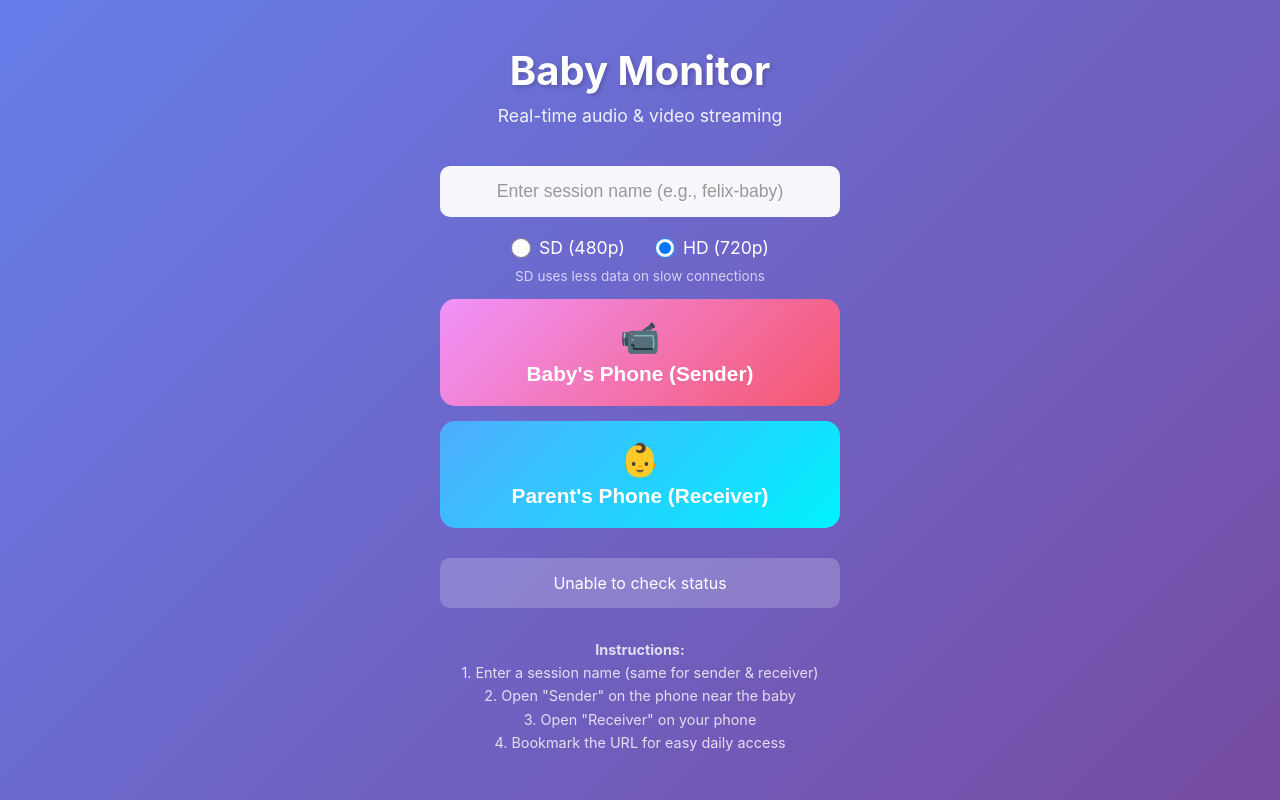
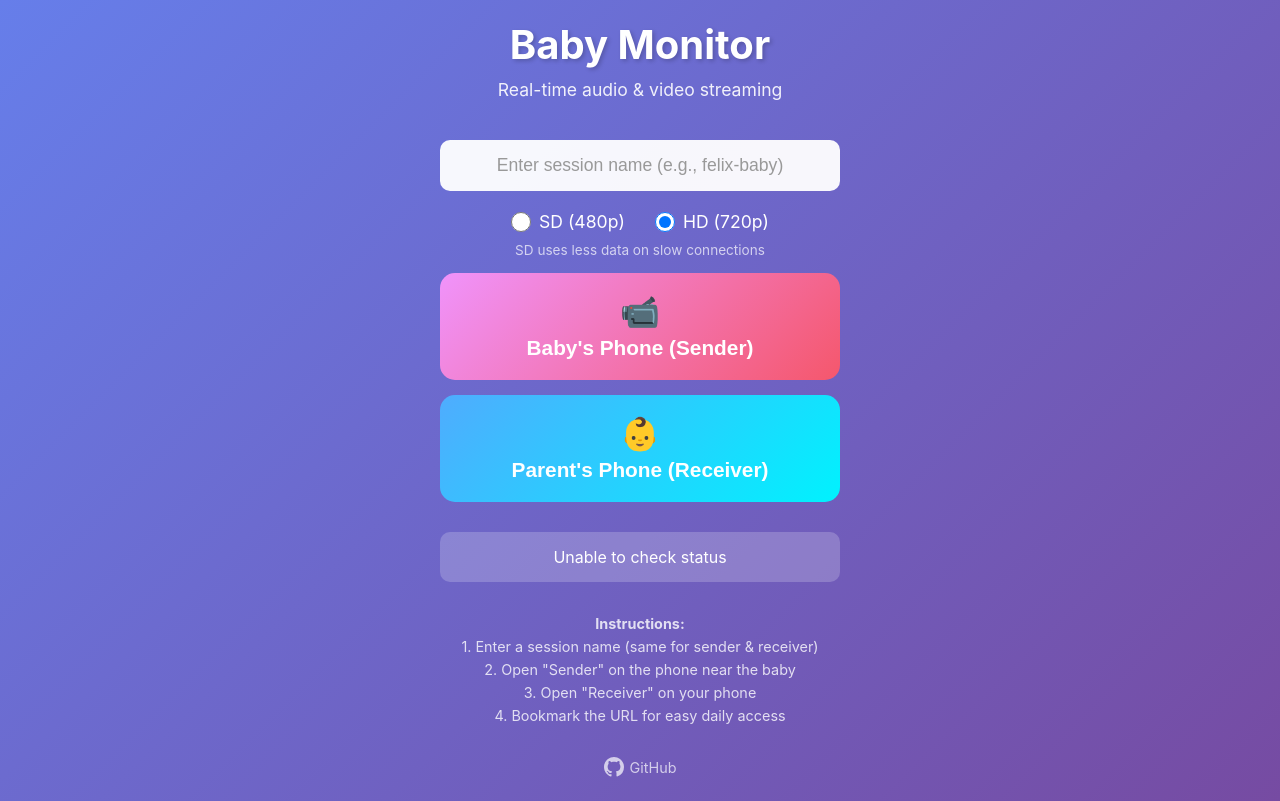
Before and after one commit to felschatz/baby-monitor, a website: page public/index.html in a window 1280 px wide. Drawn offline with Linux system fonts and the light colour scheme; no server answers.

Commit message:
feat: add GitHub link to the footer in index.html and update wisdom comment in server.js

```diff
--- a/public/index.html
+++ b/public/index.html
@@ -144,6 +144,27 @@
             margin-top: -10px;
             margin-bottom: 15px;
         }
+
+        .github-link {
+            margin-top: 30px;
+            color: rgba(255,255,255,0.7);
+            text-decoration: none;
+            font-size: 0.9rem;
+            display: inline-flex;
+            align-items: center;
+            gap: 6px;
+            transition: color 0.2s;
+        }
+
+        .github-link:hover {
+            color: white;
+        }
+
+        .github-link svg {
+            width: 20px;
+            height: 20px;
+            fill: currentColor;
+        }
     </style>
 </head>
 <body>
@@ -188,6 +209,11 @@
             <p>3. Open "Receiver" on your phone</p>
             <p>4. Bookmark the URL for easy daily access</p>
         </div>
+
+        <a href="https://github.com/felschatz/baby-monitor" target="_blank" rel="noopener" class="github-link">
+            <svg viewBox="0 0 16 16" aria-hidden="true"><path d="M8 0C3.58 0 0 3.58 0 8c0 3.54 2.29 6.53 5.47 7.59.4.07.55-.17.55-.38 0-.19-.01-.82-.01-1.49-2.01.37-2.53-.49-2.69-.94-.09-.23-.48-.94-.82-1.13-.28-.15-.68-.52-.01-.53.63-.01 1.08.58 1.23.82.72 1.21 1.87.87 2.33.66.07-.52.28-.87.51-1.07-1.78-.2-3.64-.89-3.64-3.95 0-.87.31-1.59.82-2.15-.08-.2-.36-1.02.08-2.12 0 0 .67-.21 2.2.82.64-.18 1.32-.27 2-.27.68 0 1.36.09 2 .27 1.53-1.04 2.2-.82 2.2-.82.44 1.1.16 1.92.08 2.12.51.56.82 1.27.82 2.15 0 3.07-1.87 3.75-3.65 3.95.29.25.54.73.54 1.48 0 1.07-.01 1.93-.01 2.2 0 .21.15.46.55.38A8.013 8.013 0 0016 8c0-4.42-3.58-8-8-8z"/></svg>
+            GitHub
+        </a>
     </div>
 
     <script>
--- a/server.js
+++ b/server.js
@@ -364,4 +364,4 @@ app.listen(PORT, () => {
     console.log('Using SSE for signaling (no WebSockets required)');
 });
 
-// Wisdom: The lullaby that calms the child also soothes the weary parent.
+// Wisdom: Open source is like planting seeds - shared knowledge grows forests.
```
